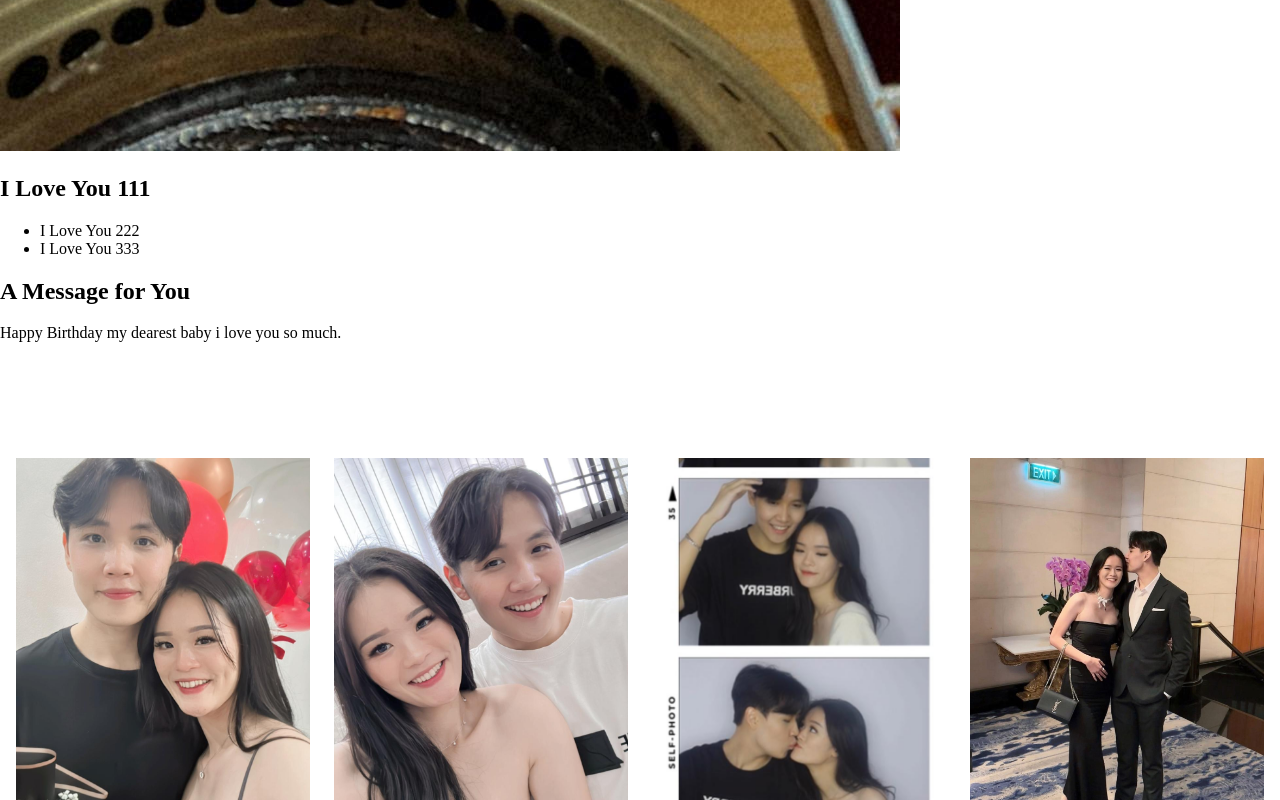
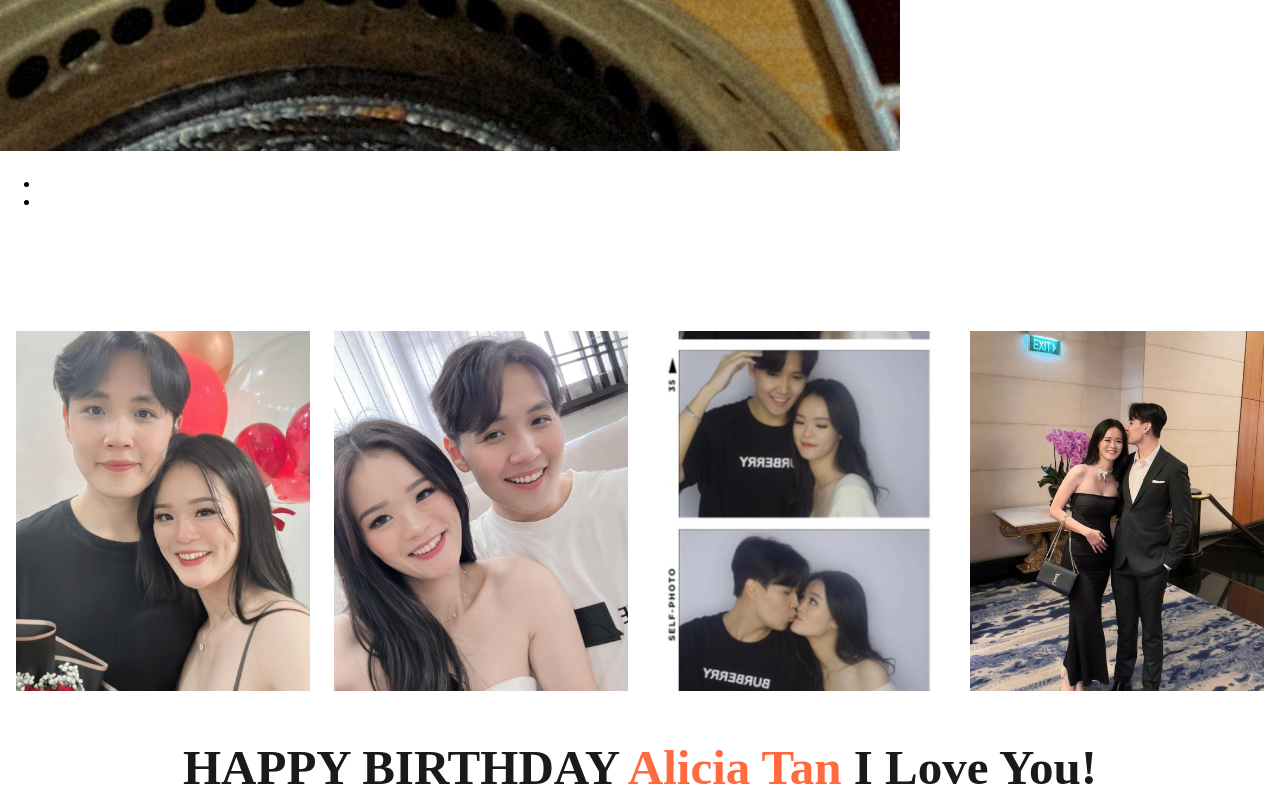
Before and after one commit to ALandAL0615/birthdaysurprise, a plain HTML site: page index.html in a window 1280 px wide. Shown: the part 11200-12000 px from the top of the page. Drawn offline with Linux system fonts and the light colour scheme.

Commit message:
Add files via upload

```diff
--- a/index.html
+++ b/index.html
@@ -24,15 +24,15 @@
         </div>
     </section>
     <section id="memories">
-        <h2>I Love You 111</h2>
+        <h2> </h2>
         <ul>
-            <li>I Love You 222</li>
-            <li>I Love You 333</li>
+            <li> </li>
+            <li> </li>
         </ul>
     </section>
     <section id="message">
-        <h2>A Message for You</h2>
-        <p>Happy Birthday my dearest baby i love you so much.</p>
+        <h2> </h2>
+        <p> </p>
     </section>
 
 
@@ -66,9 +66,9 @@
                 <img class="cs-graphic" aria-hidden="true" src="images/zigzag.svg" loading="lazy" decoding="async" alt="zigzag" width="983" height="416"> -->
             </div>
             <div class="cs-content">
-                <h2 class="cs-title">We Care About <span class="cs-color">Your Health</span> And Wellness</h2>
+                <h2 class="cs-title">HAPPY BIRTHDAY <span class="cs-color">Alicia Tan </span> I Love You!</h2>
                 <p class="cs-text">
-                    Lorem ipsum dolor sit, amet consectetur adipisicing elit. Voluptas, pariatur:
+                    I hope you'll like this website, I don't know what to get you. So i decided to do something nobody has done for you before.
                 </p>
                 <ul class="cs-ul">
                     <li class="cs-li">
```
